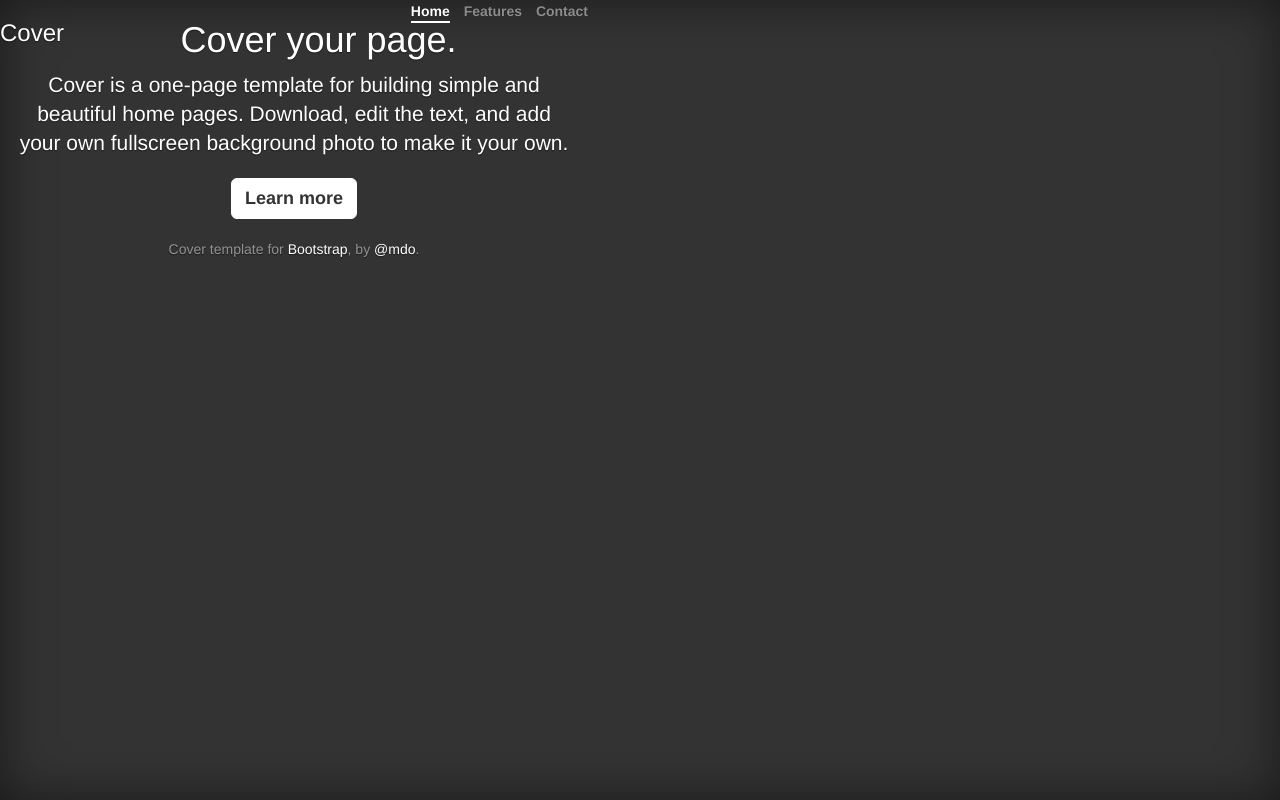
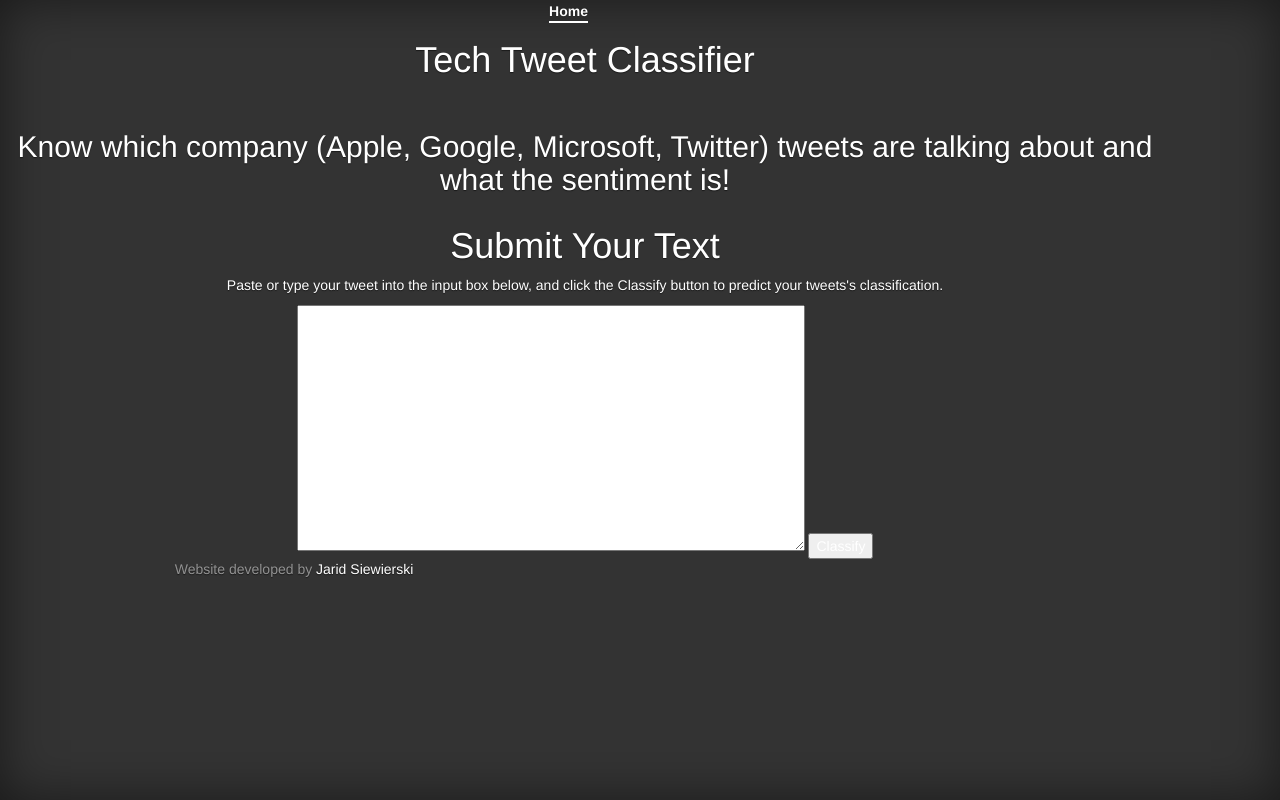
Before and after one commit to Jsiewierski11/Twitter_Analysis, a Flask app: template app/templates/index.html in a window 1280 px wide. Run offline with Flask 2, Linux system fonts and the light colour scheme; the template is opened without the code that fills it, so the values that code supplies are empty; parts of the project's set-up code (start-up, migrations or seed data) failed here and were passed over.

Commit message:
Chaning landing page of flask app. Content is not centered correctly

```diff
--- a/app/app.py
+++ b/app/app.py
@@ -28,7 +28,7 @@
 
 @app.route('/', methods=['GET'])
 def root():
-    return render_template('home.html')
+    return render_template('index.html')
 
 
 @app.route('/predict', methods=['POST'])
--- a/app/templates/index.html
+++ b/app/templates/index.html
@@ -6,14 +6,14 @@
     <meta name="description" content="">
     <meta name="author" content="Mark Otto, Jacob Thornton, and Bootstrap contributors">
     <meta name="generator" content="Jekyll v3.8.5">
-    <title>Cover Template · Bootstrap</title>
+    <title>Who's Saying What?</title>
 
     <link rel="canonical" href="https://getbootstrap.com/docs/4.3/examples/cover/">
 
     <!-- Bootstrap core CSS -->
-<link href="/docs/4.3/dist/css/bootstrap.min.css" rel="stylesheet" integrity="sha384-ggOyR0iXCbMQv3Xipma34MD+dH/1fQ784/j6cY/iJTQUOhcWr7x9JvoRxT2MZw1T" crossorigin="anonymous">
+    <link href="bootstrap.min.css" rel="stylesheet" integrity="sha384-ggOyR0iXCbMQv3Xipma34MD+dH/1fQ784/j6cY/iJTQUOhcWr7x9JvoRxT2MZw1T" crossorigin="anonymous">
 
-
+    <!--
     <style>
       .bd-placeholder-img {
         font-size: 1.125rem;
@@ -29,34 +29,42 @@
           font-size: 3.5rem;
         }
       }
-    </style>
+    </style> -->
     <!-- Custom styles for this template -->
-    <link href="cover.css" rel="stylesheet">
+    <link href="/static/cover.css" rel="stylesheet">
   </head>
   <body class="text-center">
     <div class="cover-container d-flex w-100 h-100 p-3 mx-auto flex-column">
   <header class="masthead mb-auto">
     <div class="inner">
-      <h3 class="masthead-brand">Cover</h3>
       <nav class="nav nav-masthead justify-content-center">
         <a class="nav-link active" href="#">Home</a>
-        <a class="nav-link" href="#">Features</a>
-        <a class="nav-link" href="#">Contact</a>
+        <!-- <a class="nav-link" href="#">Features</a>
+        <a class="nav-link" href="#">Contact</a> -->
       </nav>
     </div>
   </header>
 
-  <main role="main" class="inner cover">
-    <h1 class="cover-heading">Cover your page.</h1>
-    <p class="lead">Cover is a one-page template for building simple and beautiful home pages. Download, edit the text, and add your own fullscreen background photo to make it your own.</p>
-    <p class="lead">
-      <a href="#" class="btn btn-lg btn-secondary">Learn more</a>
-    </p>
-  </main>
+  <div class="container">
+    <h1 align="center">Tech Tweet Classifier</h1>
+    <br>
+    <h2 align="center">Know which company (Apple, Google, Microsoft, Twitter) tweets are talking about and what the sentiment is!</h2>
+  </div><!-- /.container -->
+
+  <div class="container" align="center">
+    <h1>Submit Your Text</h1>
+    <p>Paste or type your tweet into the input box below, and click the <span>Classify</span> button to predict your tweets's classification.</p>
+
+    <form action="/predict" method='POST' >
+        <textarea name="tweet_body",
+                  rows="12", cols="60"></textarea>
+        <button type="submit">Classify</button>
+    </form>
+  </div>
 
   <footer class="mastfoot mt-auto">
     <div class="inner">
-      <p>Cover template for <a href="https://getbootstrap.com/">Bootstrap</a>, by <a href="https://twitter.com/mdo">@mdo</a>.</p>
+      <p>Website developed by <a href="https://github.com/Jsiewierski11" target="blank">Jarid Siewierski</a></p>
     </div>
   </footer>
 </div>
```
